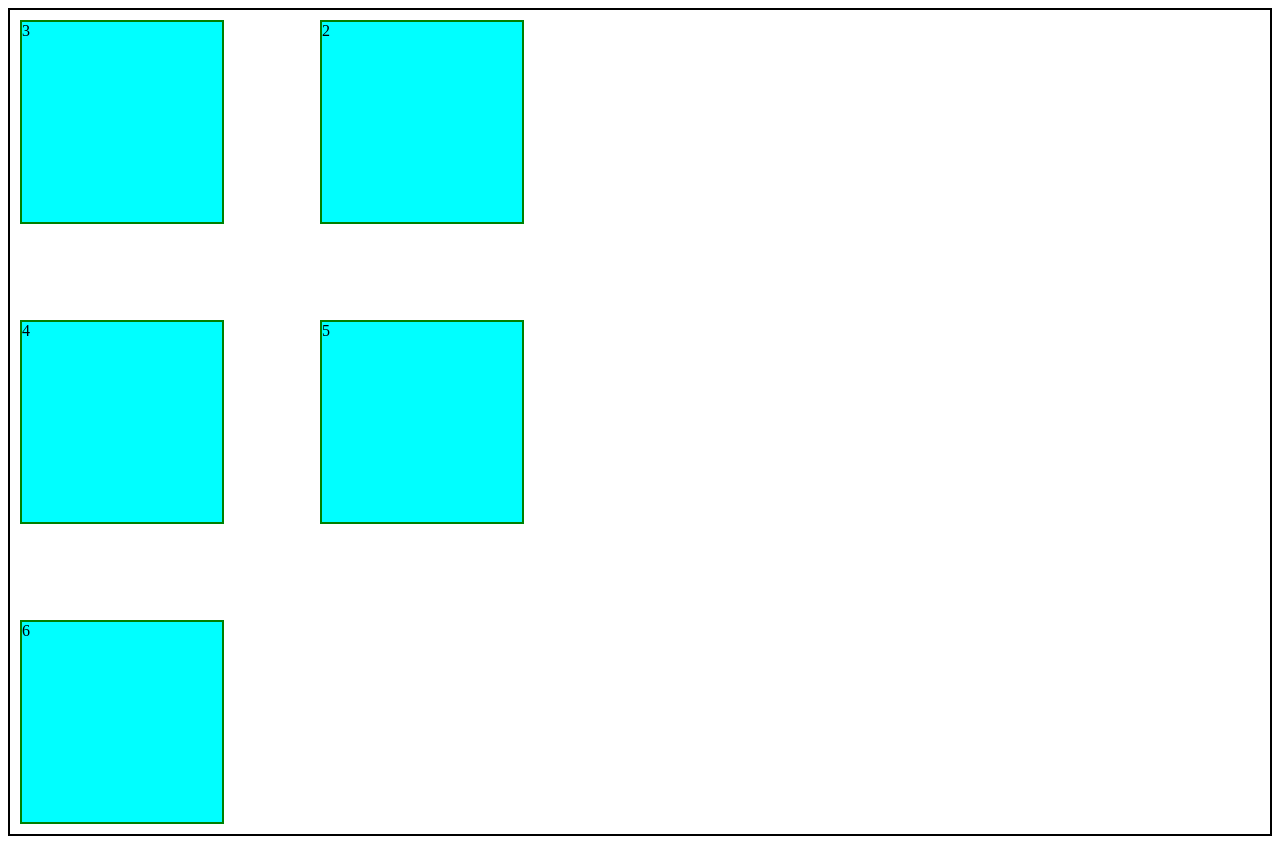
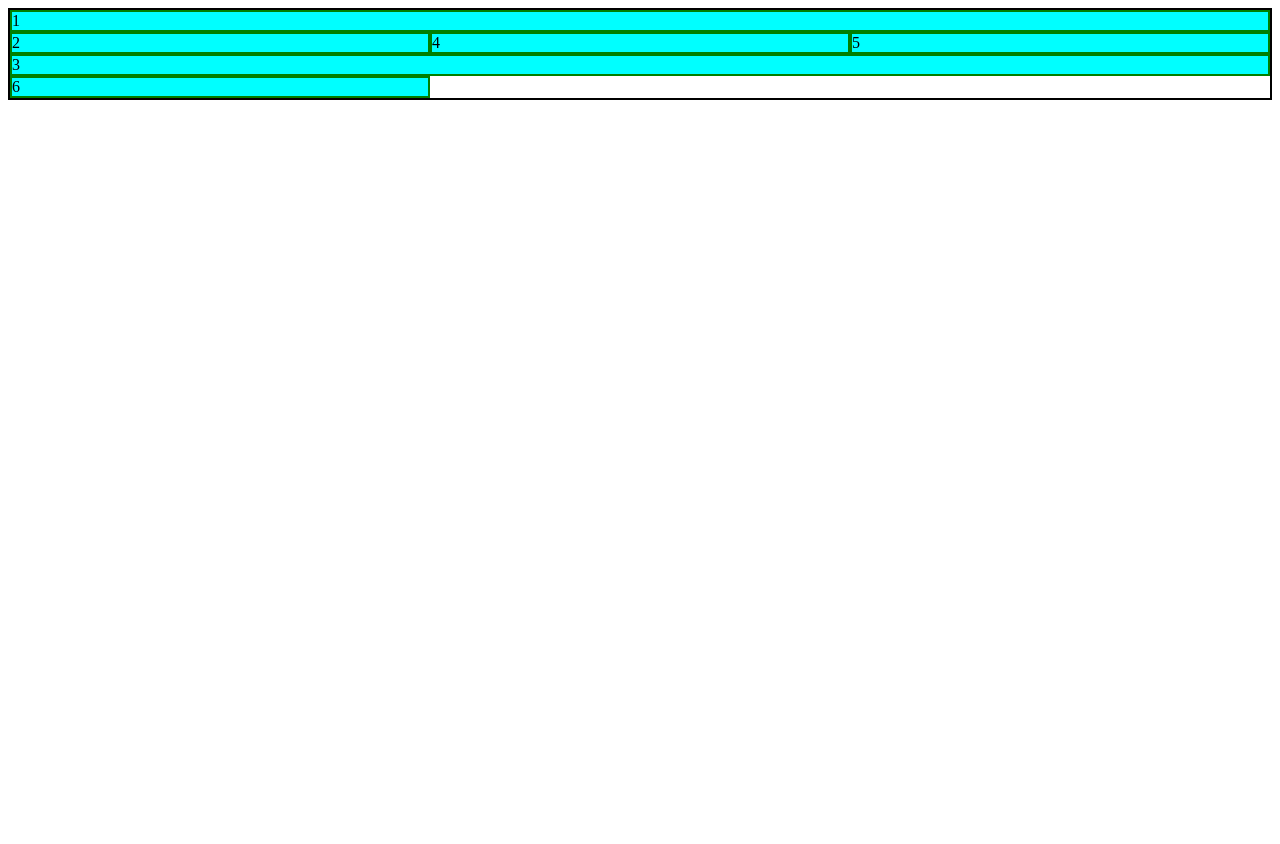
Before and after one commit to KamranAli812921/Learning_Web_Development, a plain HTML site: page Web Development/10/index.html in a window 1280 px wide. After the commit the page ends 800 px from the top, so only its background shows below. Drawn offline with Linux system fonts and the light colour scheme.

Commit message:
Trying Grid Area

```diff
--- a/Web Development/10/style.css
+++ b/Web Development/10/style.css
@@ -1,21 +1,26 @@
-.container{
+.container {
     border: 2px solid black;
     display: grid;
-    grid-template-columns: 300px 300px;
-    grid-template-rows: 300px 300px;
+    grid-template-areas: "nav nav nav"
+        "Side Article Article"
+        "footer footer footer";
+    /* grid-template-rows: 300px 300px; */
+    /* grid-gap: 2px; */
 }
-.item{
+
+.item {
     border: 2px solid green;
     background-color: aqua;
-    width: 200px;
-    height: 200px;
-    margin: 10px
+    gap: 20px;
 }
-.item3{
-    grid-row: 1/2;
-    grid-column: 1/2;
+
+
+.item3 {
+    grid-area: footer;
+    /* grid-column: ; */
 }
-.item1{
-     grid-row: 1/2;
-    grid-column: 1/2;
+
+.item1 {
+    grid-area: nav;
+    /* grid-column: ; */
 }
```
